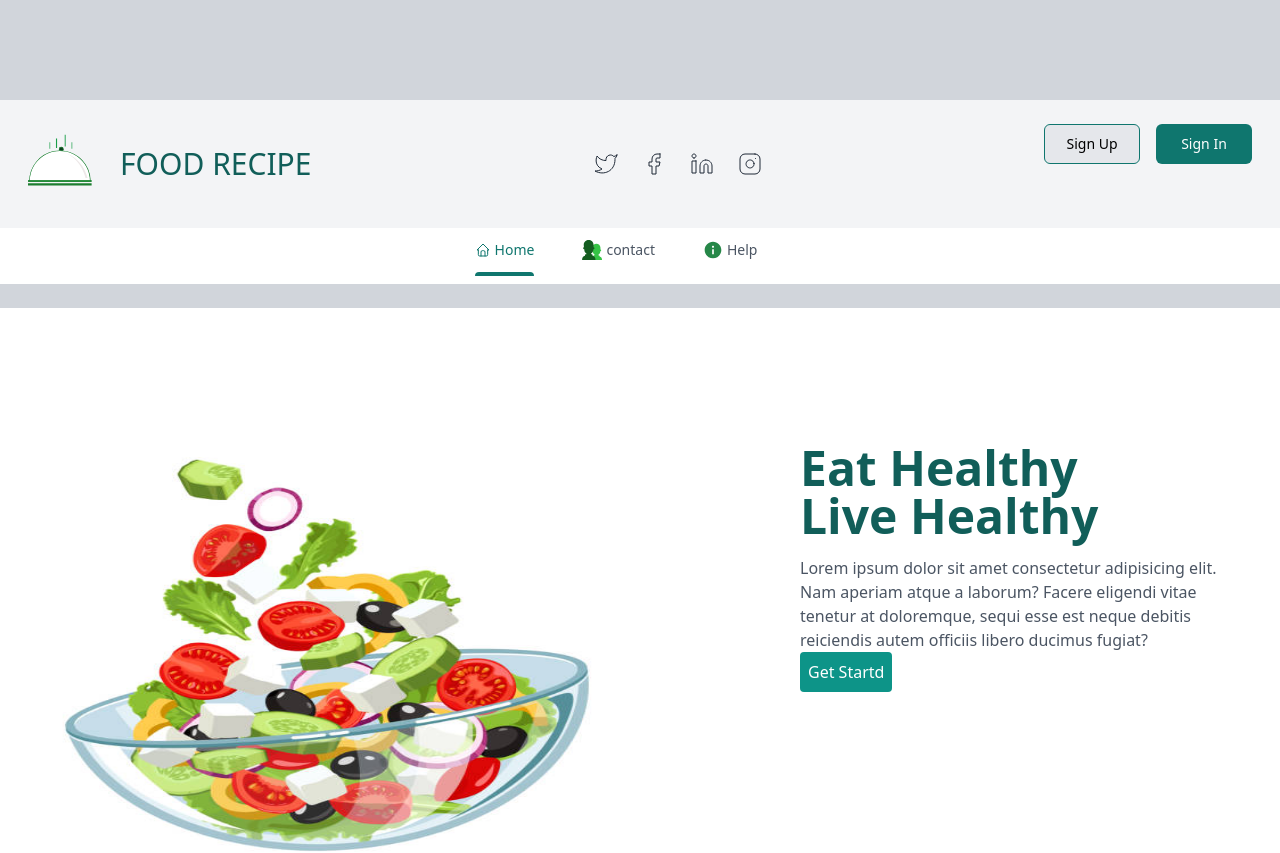
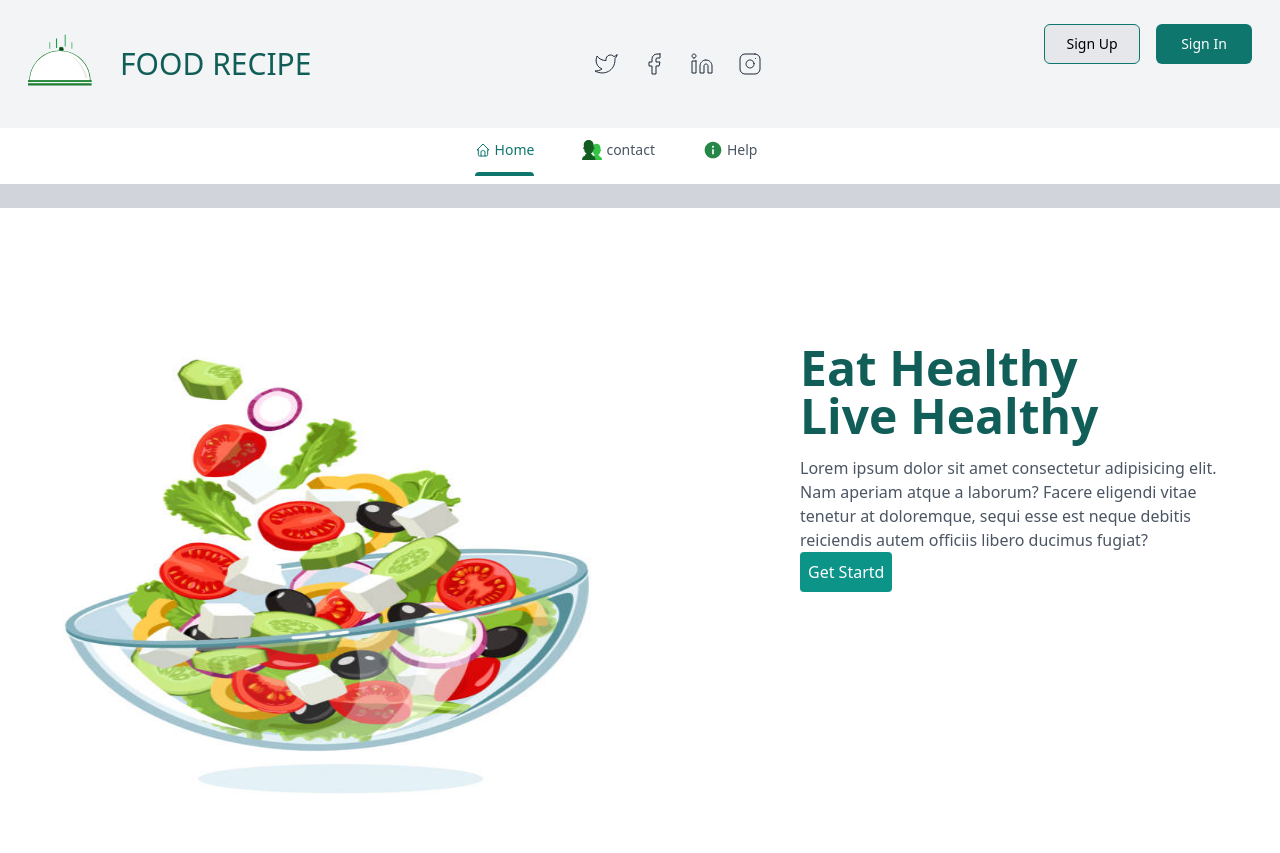
Before and after one commit to yadamoon/food-recipe, a React (Vite) app: page / in a window 1280 px wide. Shown: the top 853 px of the page. Built offline with nearby package versions, Linux system fonts and the light colour scheme.

Commit message:
updated loging... completed

```diff
--- a/src/App.jsx
+++ b/src/App.jsx
@@ -17,22 +17,32 @@ import ForgetPassword from './components/forms/ForgetPassword'
 import { ToastContainer } from 'react-toastify'
 import 'react-toastify/dist/ReactToastify.css'
 import Contact from './components/Navs/Contact'
-import { useState } from 'react'
+import { useState, useEffect } from 'react'
 import ReactLoading from 'react-loading'
 
 function App() {
-  const [isLoging, setIsLoding] = useState(false)
+  const [isLoading, setIsLoading] = useState(true)
+  useEffect(() => {
+    const timer = setTimeout(() => {
+      setIsLoading(false)
+    }, 5000)
 
+    return () => clearTimeout(timer)
+  }, [])
   return (
     <div className=" bg-gray-300 ">
-      <ToastContainer />
-
+      {isLoading ? (
+        <div className="flex justify-center items-center w-full h-screen bg-white">
           <ReactLoading
             type="spinningBubbles"
-        color="#0000FF"
+            color="#FFFFF"
             height={100}
             width={50}
           />
+        </div>
+      ) : (
+        <div>
+          {' '}
           <HeaderApp />
           <Nav />
           <br />
@@ -50,8 +60,11 @@ function App() {
 
             <Route path="*" element={<NotFound />} />
           </Routes>
+          <FooterApp className="space-10" />
+        </div>
+      )}
 
-      <FooterApp className="space-10" />
+      <ToastContainer />
     </div>
   )
 }
```
Lines whose indentation alone changed are shown as unchanged.
